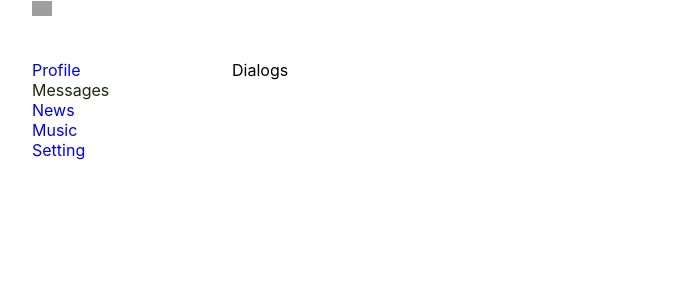
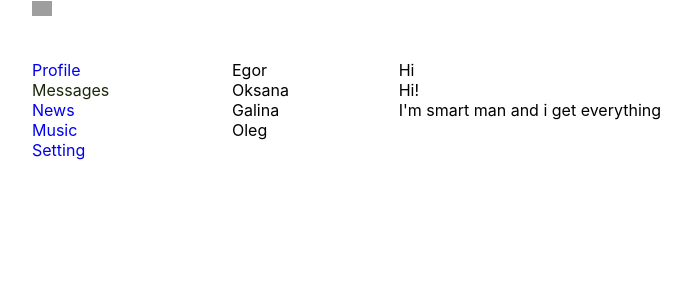
Before and after one commit to evgenii1993/rczdkp, a React (Create React App) app: page /dialogs in a window 1280 px wide. Shown: the top 300 px of the page, without its empty margins (8-699 px from the left). Built offline with nearby package versions, Linux system fonts and the light colour scheme; grey boxes are pictures that could not be loaded.

Commit message:
21LessonsR

```diff
--- a/src/components/Dialogs/Dialogs.jsx
+++ b/src/components/Dialogs/Dialogs.jsx
@@ -3,8 +3,18 @@ import s from './Dialogs.module.css';
 
 const Dialogs= (props) => {
     return (
-        <div>
-            Dialogs
+        <div className={s.dialogs}>
+            <div className={s.dialogItems}>
+                <div className={s.dialog}>Egor</div>
+                <div className={s.dialog}>Oksana</div>
+                <div className={s.dialog}>Galina</div>
+                <div className={s.dialog}>Oleg</div>
+            </div>
+            <div className={s.messages}>
+                <div className={s.message}>Hi</div>
+                <div className={s.message}>Hi!</div>
+                <div className={s.message}>I'm smart man and i get everything</div>
+            </div>
         </div>
     );
 }
--- a/src/components/Dialogs/Dialogs.module.css
+++ b/src/components/Dialogs/Dialogs.module.css
@@ -0,0 +1,4 @@
+.dialogs {
+    display: grid;
+    grid-template-columns: 2fr 10fr;
+}
```
